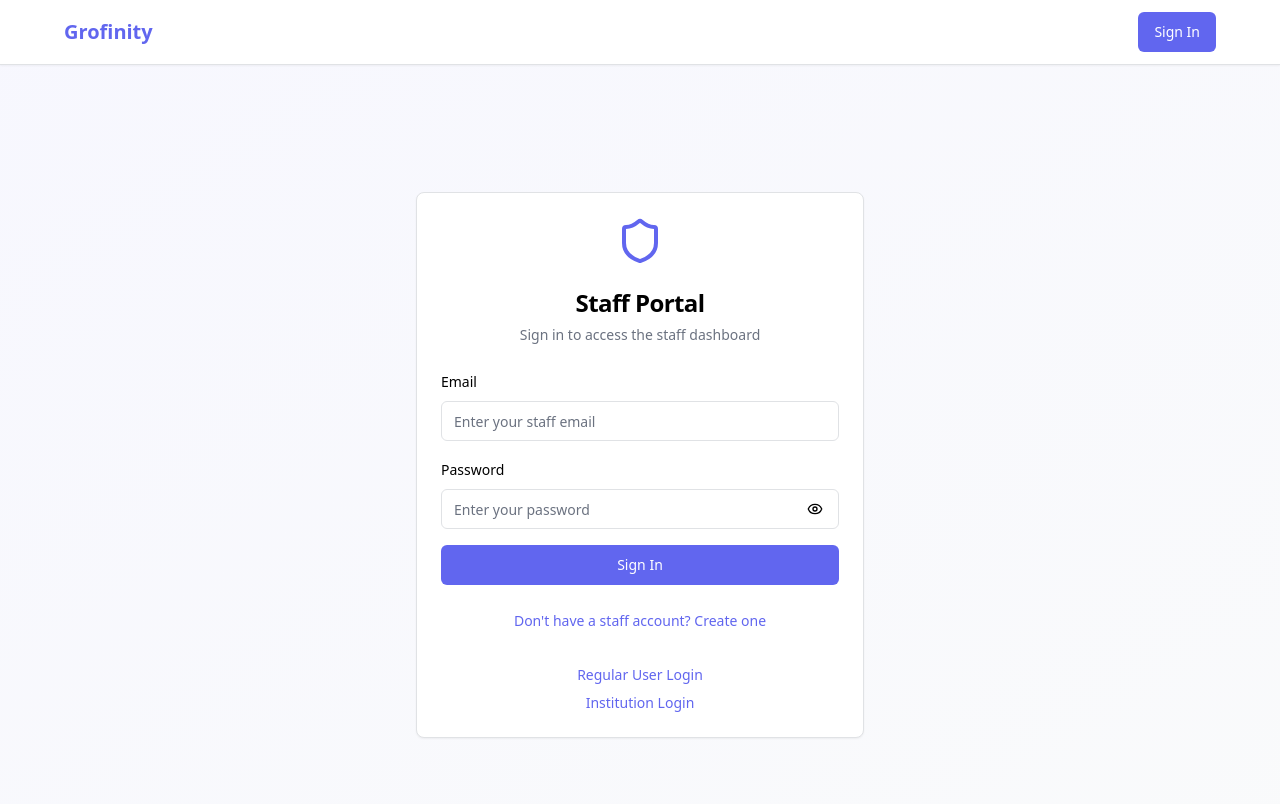
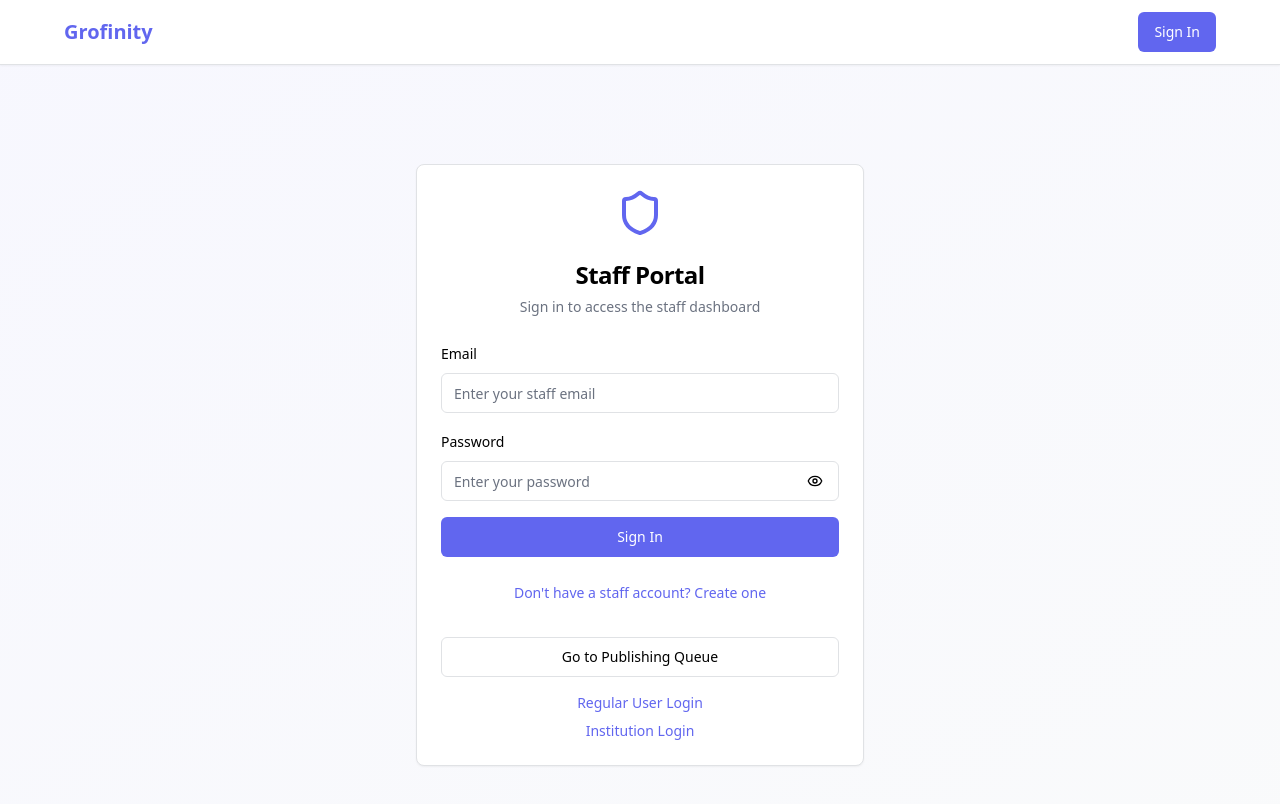
Before and after one commit to Jai04090/value-match-finder-form, a React (Vite) app: page /staff-login in a window 1280 px wide. Shown: the top 804 px of the page. Built offline with nearby package versions, Linux system fonts and the light colour scheme.

Commit message:
Add button to staff login
Add a button to the staff login page that links to the staff publishing queue.

```diff
--- a/src/pages/StaffLogin.tsx
+++ b/src/pages/StaffLogin.tsx
@@ -251,7 +251,16 @@ const StaffLogin = () => {
             </Button>
           </div>
 
-          <div className="mt-6 text-center text-sm text-muted-foreground">
+          <div className="mt-6 space-y-4">
+            <Button
+              variant="outline"
+              onClick={() => navigate('/staff/publishing-queue')}
+              className="w-full"
+            >
+              Go to Publishing Queue
+            </Button>
+
+            <div className="text-center text-sm text-muted-foreground">
               <div className="space-y-2">
                 <div>
                   <Link
@@ -271,6 +280,7 @@ const StaffLogin = () => {
                 </div>
               </div>
             </div>
+          </div>
         </CardContent>
       </Card>
     </div>
```
Lines whose indentation alone changed are shown as unchanged.
